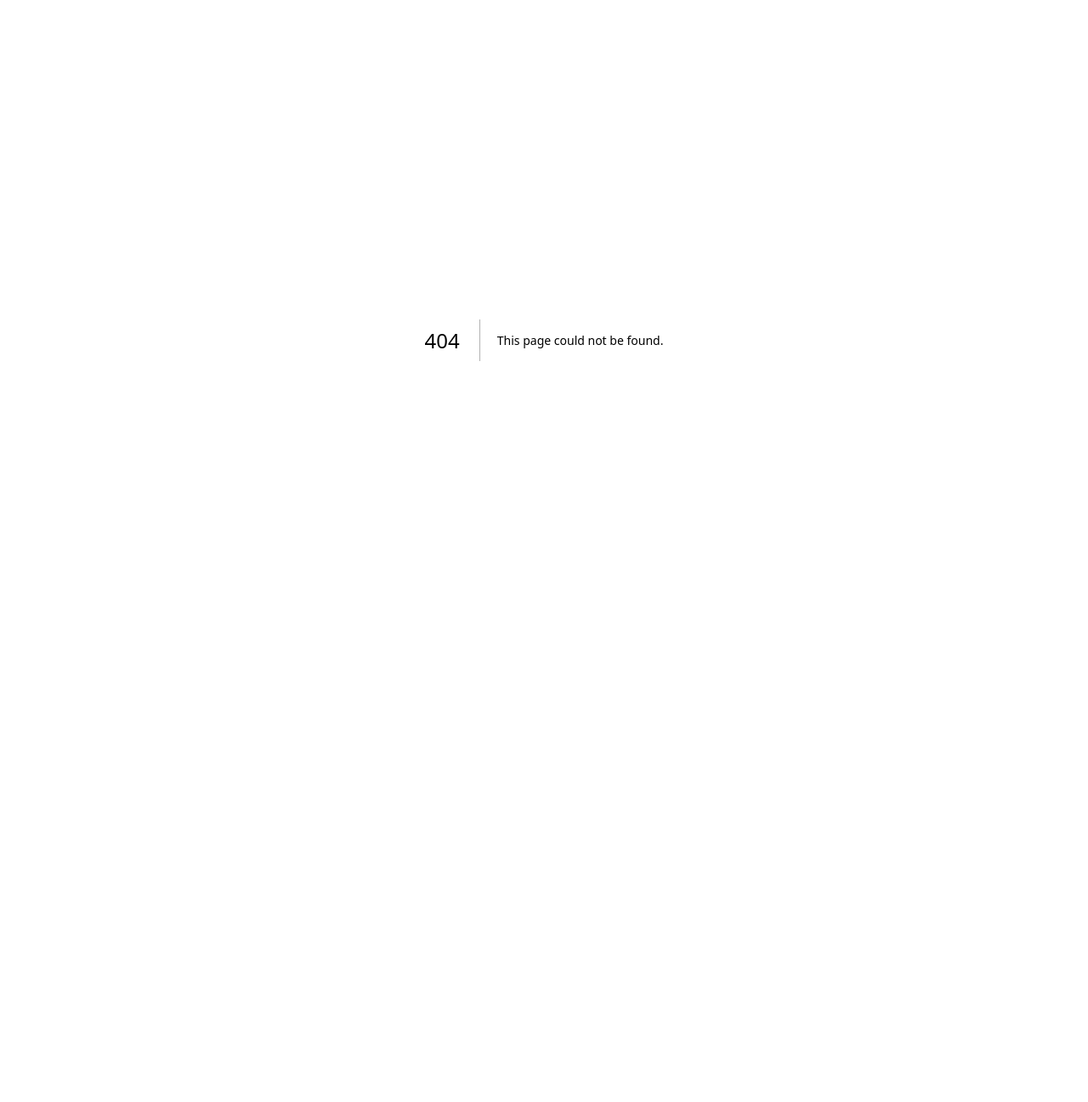
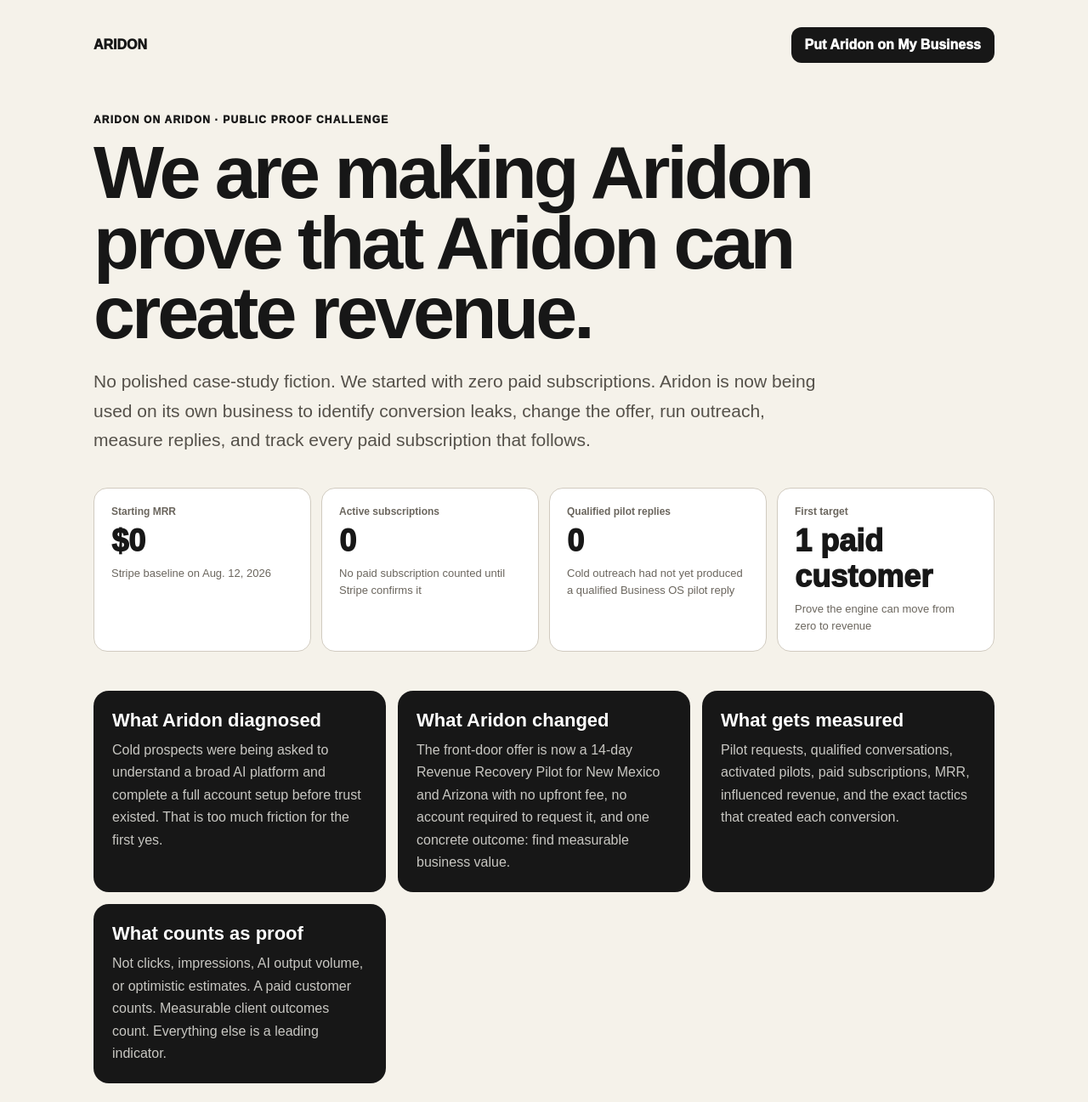
Before and after one commit to jimrusk/aridon-app, a Next.js app: page /business-os/proof in a window 1280 px wide. Before the commit this address had no page. Shown: the top 1297 px of the page at 85% size. Before the commit the page ends 800 px from the top, so only its background shows below. Built offline with nearby package versions, Linux system fonts and the light colour scheme.

Commit message:
Add Aridon on Aridon proof challenge

```diff
--- /dev/null
+++ b/app/business-os/proof/page.tsx
@@ -0,0 +1,50 @@
+import Link from 'next/link';
+
+const scorecards = [
+  ['Starting MRR', '$0', 'Stripe baseline on Aug. 12, 2026'],
+  ['Active subscriptions', '0', 'No paid subscription counted until Stripe confirms it'],
+  ['Qualified pilot replies', '0', 'Cold outreach had not yet produced a qualified Business OS pilot reply'],
+  ['First target', '1 paid customer', 'Prove the engine can move from zero to revenue'],
+];
+
+export default function AridonProofPage() {
+  return (
+    <main style={{minHeight:'100vh',background:'#F5F2EA',color:'#171717',fontFamily:'Arial,sans-serif'}}>
+      <section style={{maxWidth:1100,margin:'0 auto',padding:'32px 20px 80px'}}>
+        <nav style={{display:'flex',justifyContent:'space-between',gap:12,alignItems:'center',flexWrap:'wrap'}}>
+          <Link href="/business-os" style={{color:'#171717',textDecoration:'none',fontWeight:950}}>ARIDON</Link>
+          <Link href="/business-os/revenue-recovery" style={{background:'#171717',color:'#fff',textDecoration:'none',fontWeight:950,padding:'12px 16px',borderRadius:12}}>Put Aridon on My Business</Link>
+        </nav>
+
+        <div style={{paddingTop:60,maxWidth:940}}>
+          <div style={{fontSize:12,fontWeight:950,letterSpacing:1.2}}>ARIDON ON ARIDON · PUBLIC PROOF CHALLENGE</div>
+          <h1 style={{fontSize:'clamp(48px,8vw,88px)',lineHeight:.94,letterSpacing:-4,margin:'14px 0 22px'}}>We are making Aridon prove that Aridon can create revenue.</h1>
+          <p style={{fontSize:21,lineHeight:1.65,color:'#55514A',maxWidth:850}}>No polished case-study fiction. We started with zero paid subscriptions. Aridon is now being used on its own business to identify conversion leaks, change the offer, run outreach, measure replies, and track every paid subscription that follows.</p>
+        </div>
+
+        <section style={{display:'grid',gridTemplateColumns:'repeat(auto-fit,minmax(220px,1fr))',gap:12,marginTop:38}}>
+          {scorecards.map(([label,value,note]) => <article key={label} style={{background:'#fff',border:'1px solid #D1CBC0',borderRadius:16,padding:20}}><div style={{fontSize:12,fontWeight:900,color:'#6B665E'}}>{label}</div><div style={{fontSize:36,fontWeight:950,margin:'7px 0'}}>{value}</div><div style={{fontSize:13,lineHeight:1.5,color:'#6B665E'}}>{note}</div></article>)}
+        </section>
+
+        <section style={{marginTop:46,display:'grid',gridTemplateColumns:'repeat(auto-fit,minmax(280px,1fr))',gap:14}}>
+          {[
+            ['What Aridon diagnosed','Cold prospects were being asked to understand a broad AI platform and complete a full account setup before trust existed. That is too much friction for the first yes.'],
+            ['What Aridon changed','The front-door offer is now a 14-day Revenue Recovery Pilot for New Mexico and Arizona with no upfront fee, no account required to request it, and one concrete outcome: find measurable business value.'],
+            ['What gets measured','Pilot requests, qualified conversations, activated pilots, paid subscriptions, MRR, influenced revenue, and the exact tactics that created each conversion.'],
+            ['What counts as proof','Not clicks, impressions, AI output volume, or optimistic estimates. A paid customer counts. Measurable client outcomes count. Everything else is a leading indicator.'],
+          ].map(([title,text]) => <article key={title} style={{background:'#171717',color:'#fff',borderRadius:18,padding:22}}><h2 style={{margin:'0 0 9px',fontSize:22}}>{title}</h2><p style={{color:'#C8C7C2',lineHeight:1.65,margin:0}}>{text}</p></article>)}
+        </section>
+
+        <section style={{marginTop:48,border:'1px solid #CFC8BC',borderRadius:20,padding:26,background:'#fff'}}>
+          <div style={{fontSize:12,fontWeight:950}}>THE RULE</div>
+          <h2 style={{fontSize:'clamp(34px,5vw,54px)',lineHeight:1,margin:'9px 0 15px'}}>Aridon does not get credit for activity. It gets credit for outcomes.</h2>
+          <p style={{fontSize:18,lineHeight:1.65,color:'#55514A',maxWidth:850}}>The first milestone is brutally simple: move from $0 MRR to the first real paying customer. After that, the challenge becomes repeatability: can Aridon create a second and third customer without relying on luck?</p>
+          <div style={{display:'flex',gap:10,flexWrap:'wrap',marginTop:20}}>
+            <Link href="/business-os/revenue-recovery" style={{background:'#171717',color:'#fff',textDecoration:'none',fontWeight:950,padding:'14px 18px',borderRadius:12}}>Challenge Aridon With My Business</Link>
+            <Link href="/business-os/revenue" style={{border:'1px solid #80786D',color:'#171717',textDecoration:'none',fontWeight:900,padding:'13px 17px',borderRadius:12}}>Estimate a Revenue Leak</Link>
+          </div>
+        </section>
+      </section>
+    </main>
+  );
+}
```
